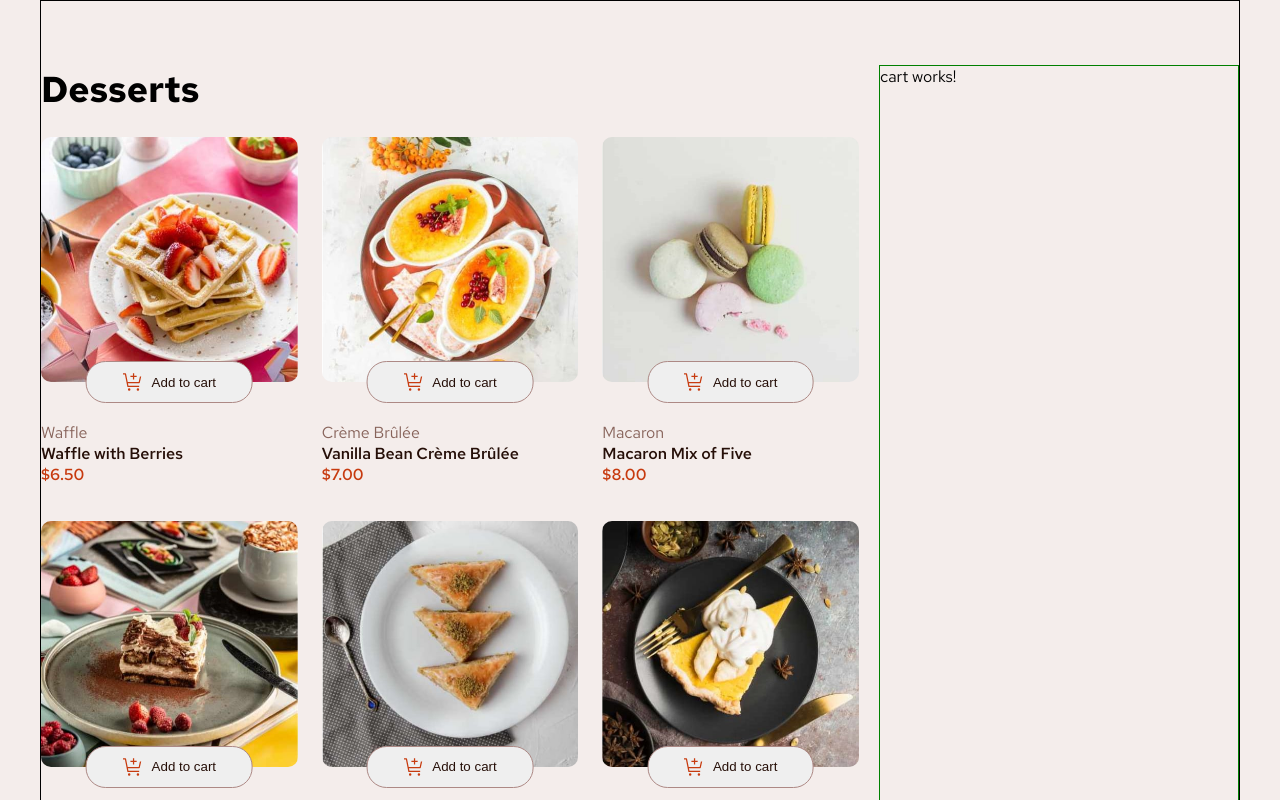
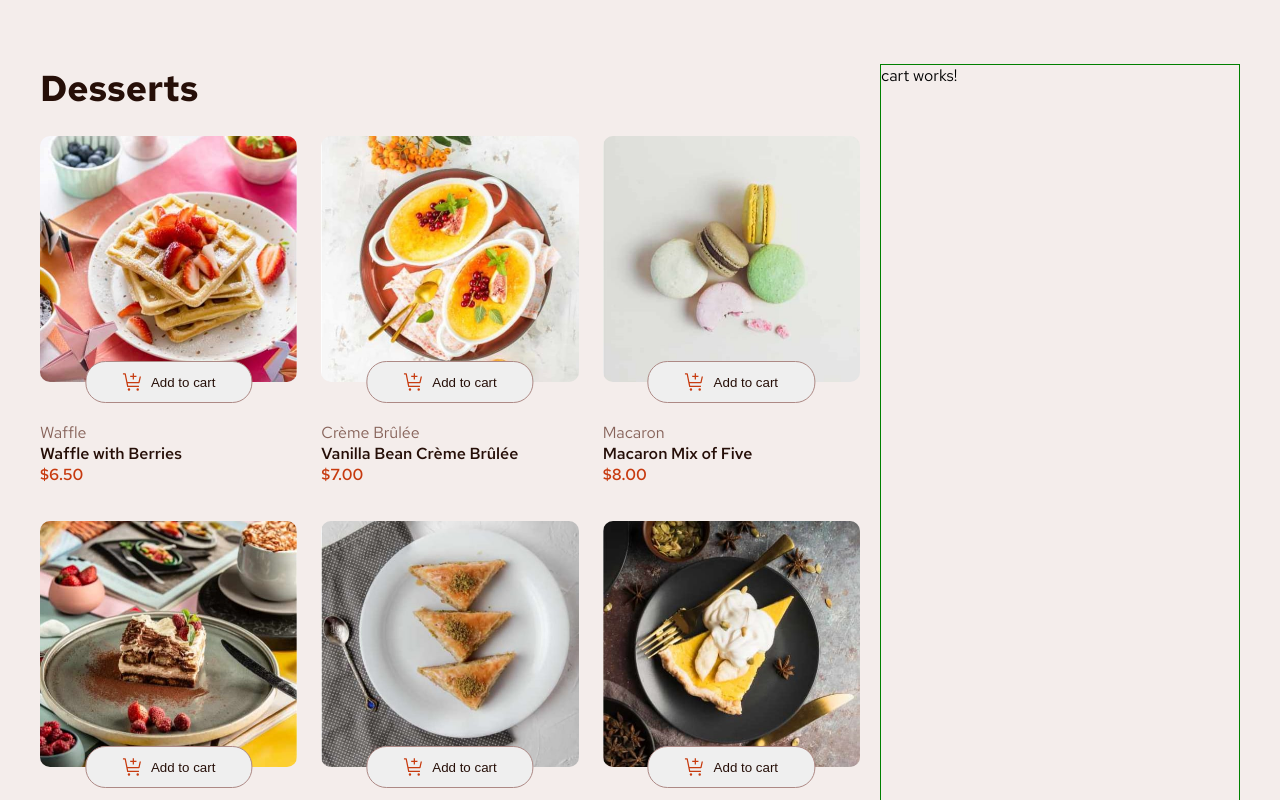
Before and after one commit to EvandeeMoS/product-list-with-cart, an Angular app: page / in a window 1280 px wide. Shown: the top 800 px of the page. Built offline with nearby package versions, Linux system fonts and the light colour scheme.

Commit message:
feat: adjust text color of product-list title, remove border from main component

```diff
--- a/src/app/app.component.css
+++ b/src/app/app.component.css
@@ -6,7 +6,6 @@
     padding-top: 6.4rem;
     display: flex;
     gap: 2rem;
-    border: 1px solid black;
 }
 
 .product-list {
--- a/src/app/product-list/product-list.component.css
+++ b/src/app/product-list/product-list.component.css
@@ -1,6 +1,7 @@
 .list-title {
     margin-bottom: 2.4rem;
     font-size: 3.6rem;
+    color: hsl(14, 65%, 9%);
 }
 
 .list {
--- a/src/app/product-list/product-list.component.ts
+++ b/src/app/product-list/product-list.component.ts
@@ -1,4 +1,4 @@
-import { Component, Input, Inject } from '@angular/core';
+import { Component, Input } from '@angular/core';
 import { NgFor, CurrencyPipe } from '@angular/common';
 import { ProductService } from '../product.service';
 import { Product } from './product.type';
```
Also changed, not shown: 1 other file (tests, documents, lock files or other folders).
